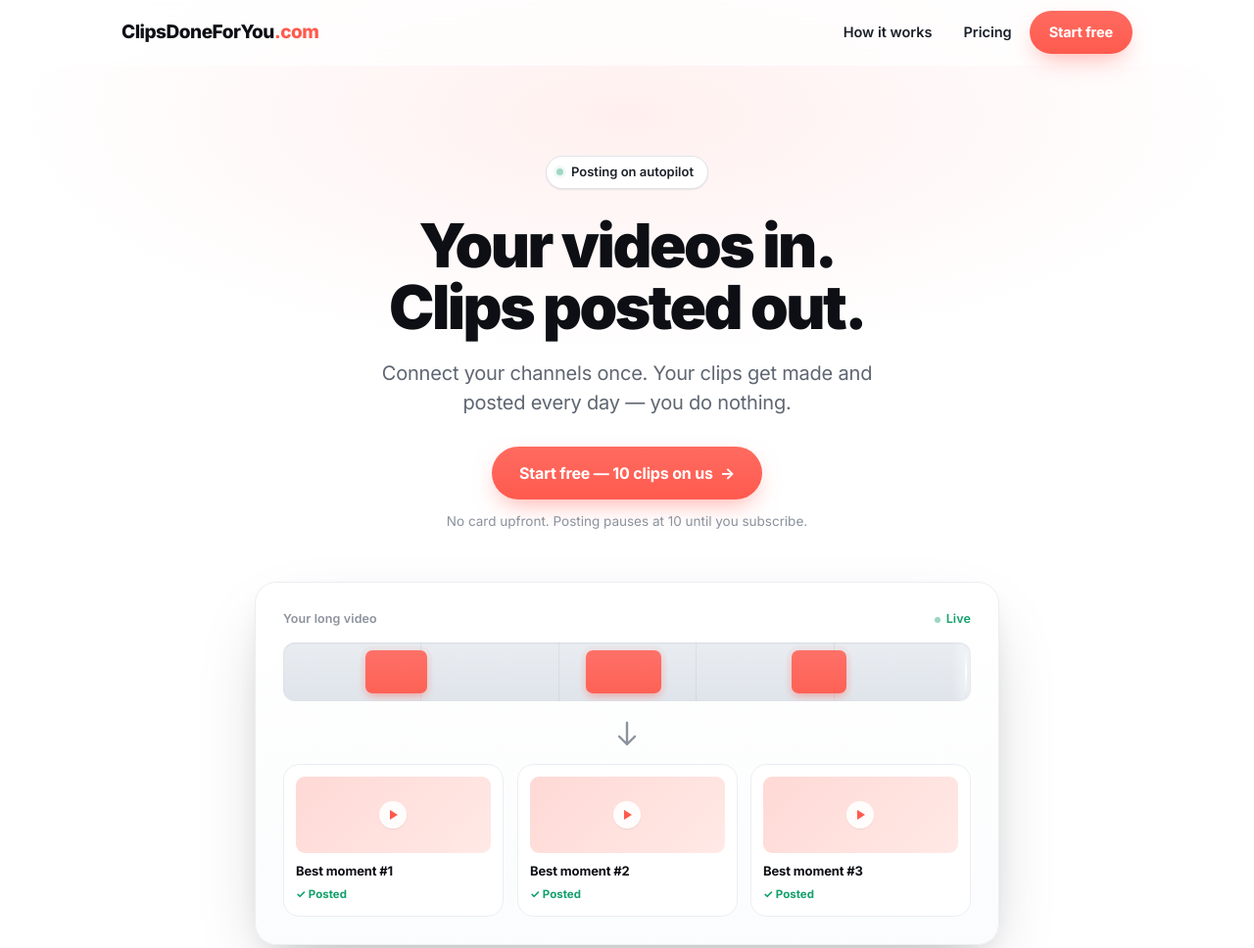
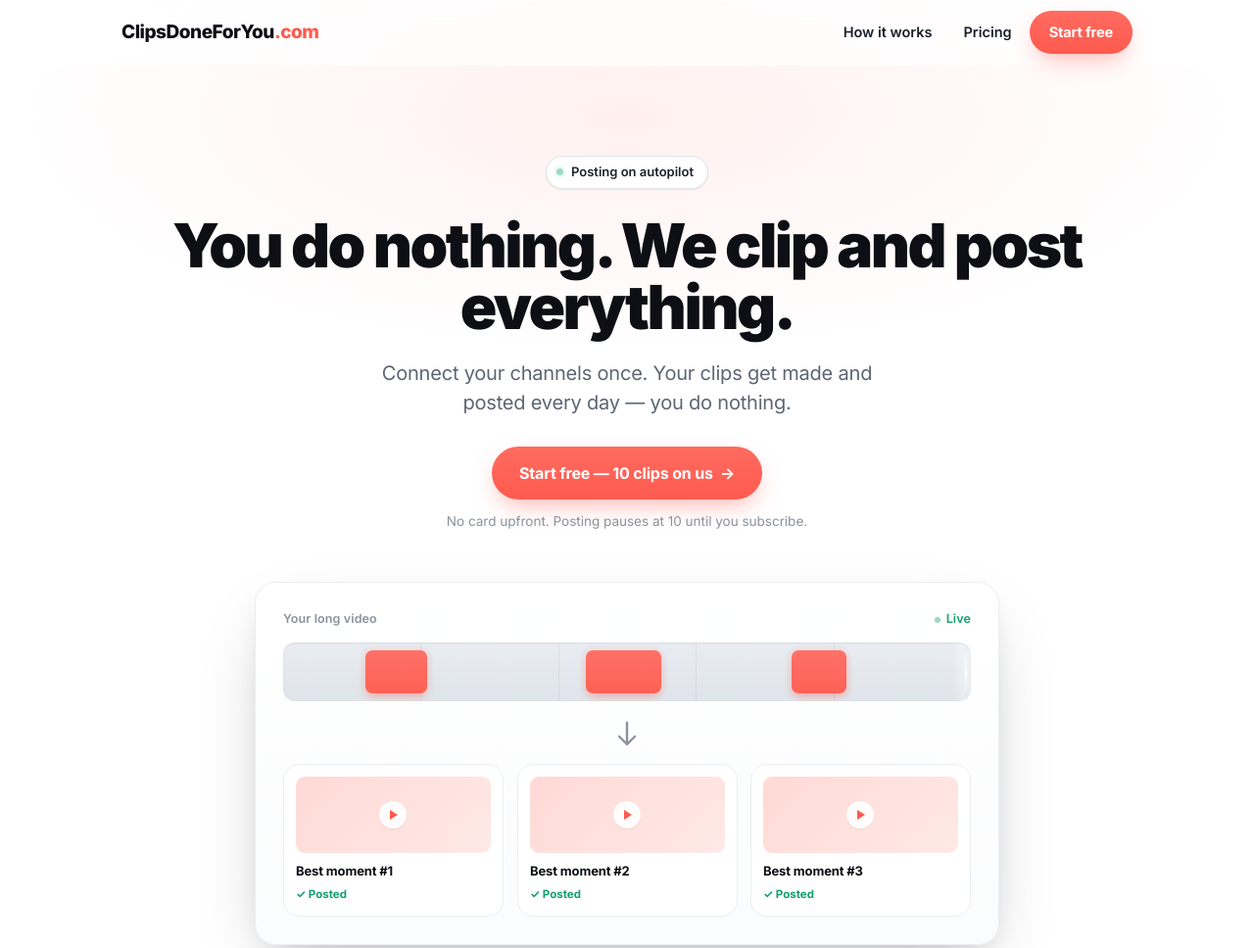
Before and after one commit to jaylenmareko/clipsdoneforyou, a plain HTML site: page index.html in a window 1280 px wide. Shown: the top 968 px of the page at 98% size. Drawn offline with Linux system fonts and the light colour scheme.

Commit message:
Update hero headline
Co-Authored-By: Claude Opus 4.8 <noreply@anthropic.com>

```diff
--- a/index.html
+++ b/index.html
@@ -207,7 +207,7 @@
 
 <div class="wrap hero">
   <div class="eyebrow reveal"><span class="pip"></span>Posting on autopilot</div>
-  <h1 class="reveal">Your videos in.<br>Clips posted out.</h1>
+  <h1 class="reveal">You do nothing. We clip and post everything.</h1>
   <p class="reveal">Connect your channels once. Your clips get made and posted every day — you do nothing.</p>
   <div class="cta-row reveal">
     <a class="btn coral lg" data-wiz>Start free — 10 clips on us <span class="ar">→</span></a>
```
